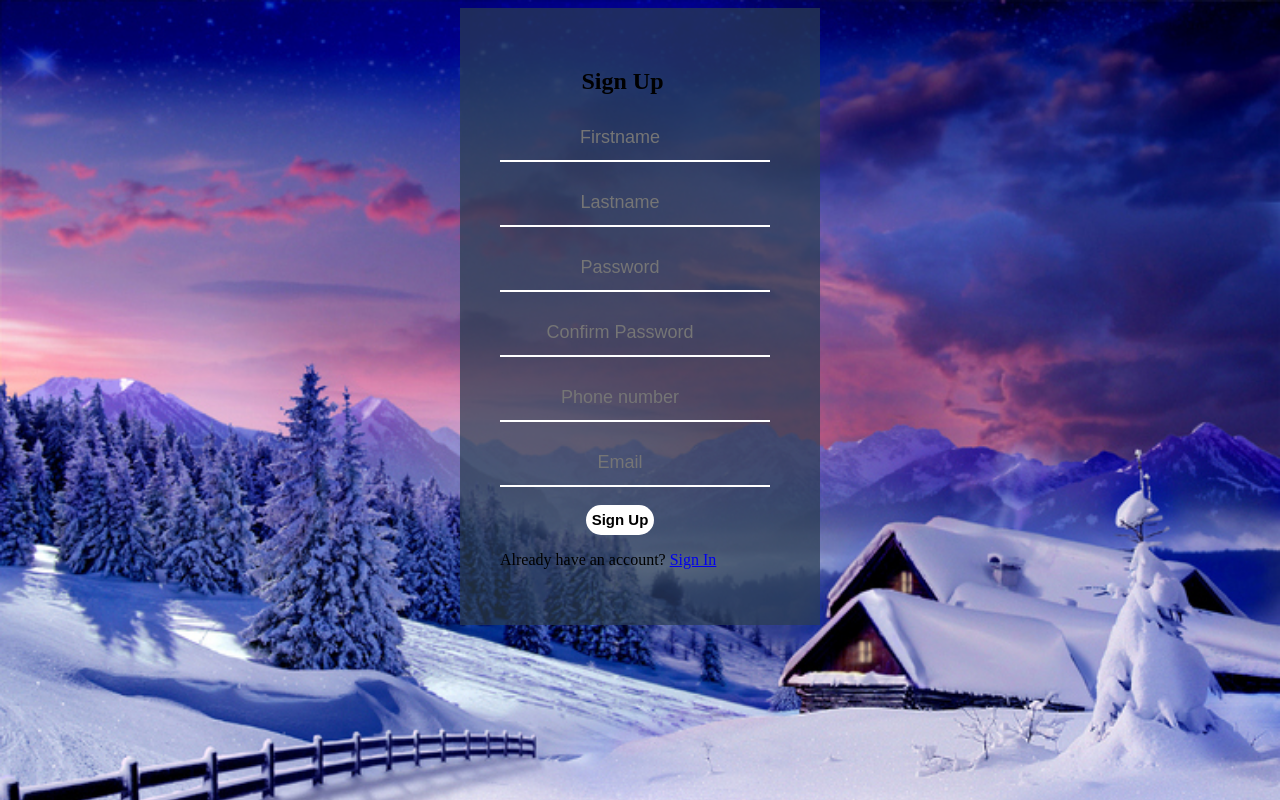
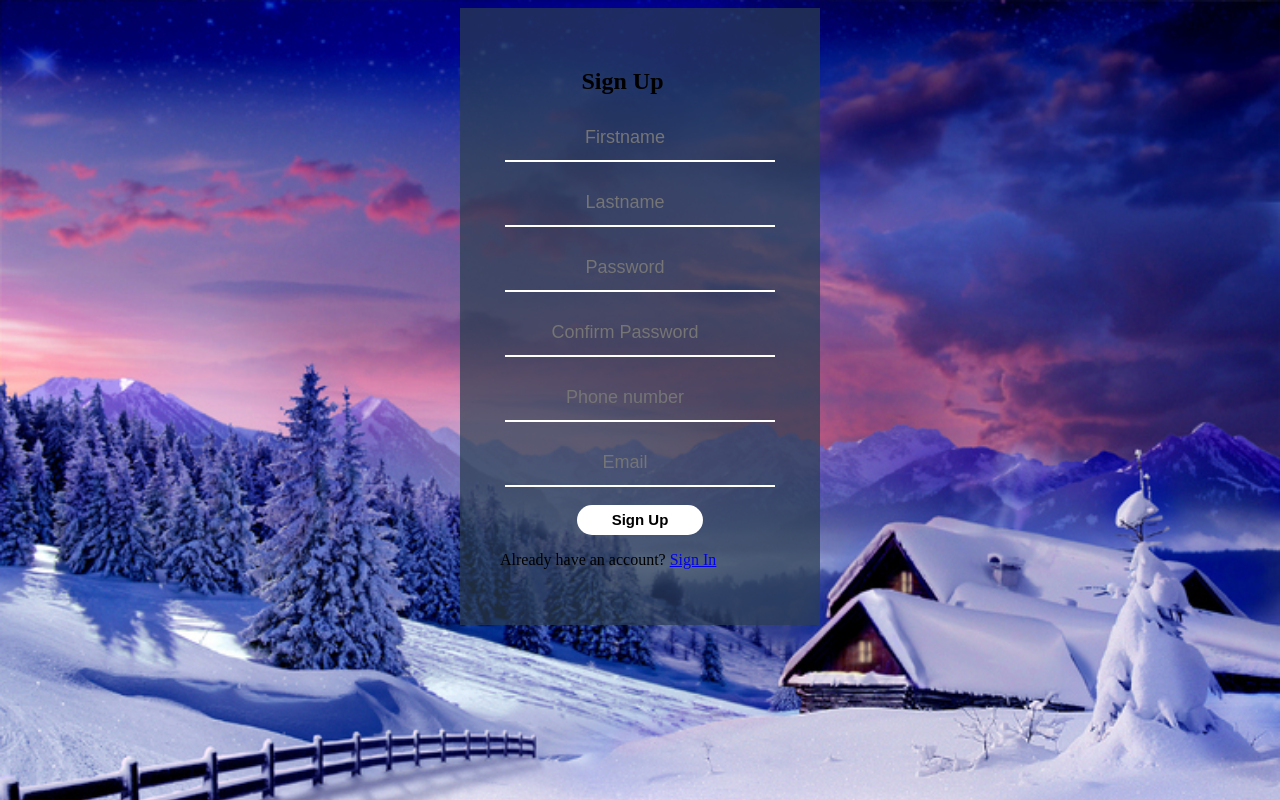
Before and after one commit to Smartt1/Smartdev, a plain HTML site: page index.html in a window 1280 px wide. Drawn offline with Linux system fonts and the light colour scheme.

Commit message:
updated index.html

```diff
--- a/index.html
+++ b/index.html
@@ -49,6 +49,9 @@
         background: url(50.jpg);
         background-size: cover;
         background-repeat: no-repeat;
+        justify-content: center;
+        align-items: center;
+        display: flex;
 
     }
 
@@ -58,14 +61,14 @@
         width: 280px;
         margin-top: 50px;
         margin: auto;
-
         align-items: center;
+        justify-content: center;
 
 
     }
 
     form  {
-        width: 240px;
+        justify-content: center;
         text-align:center;
         margin-top: -10;
     }
@@ -83,6 +86,7 @@
         outline: none;
         height: 25px;
         padding-right: 30px;
+        color: white;
 
     }
 
@@ -91,7 +95,7 @@
         border: none;
         color: black;
         height: 30px;
-        width: px;
+        width: 45%;
         border-radius: 20px;
         cursor: pointer;
         font-weight: bold;
```
